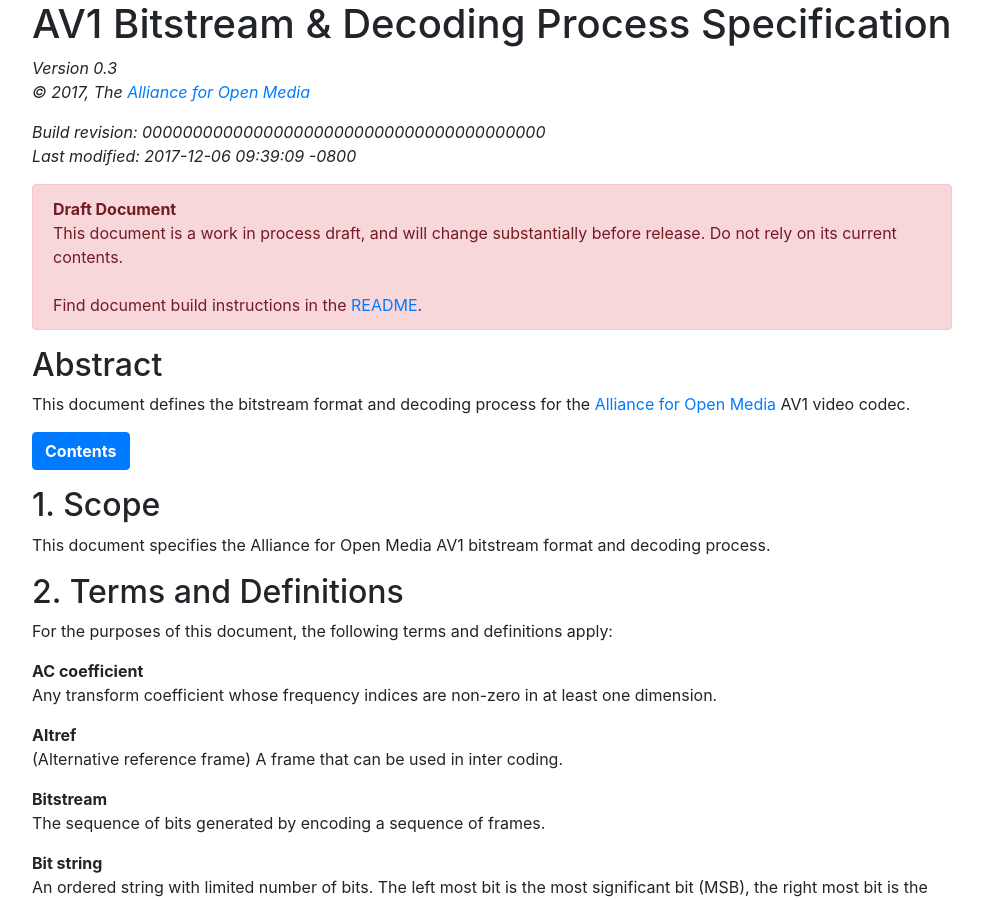
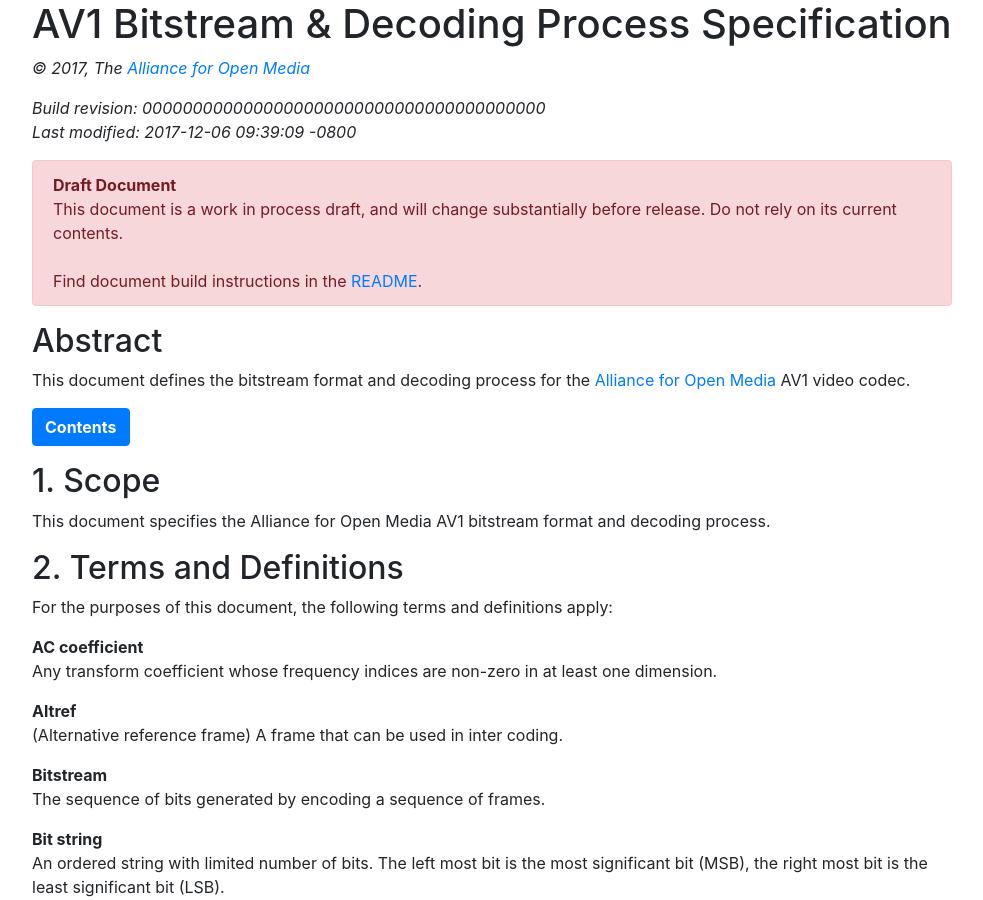
Before and after one commit to cybort/av1-spec-bak, a Jekyll site: the page built from index.md, in a window 1280 px wide and 900 px high. Shown: the whole window, without its empty margins (53-1036 px from the left). Built offline with Jekyll 4.4.1, drawn with Linux system fonts in a browser that asks for light colours; nearby versions of some CDN libraries.

Commit message:
Remove version number
Version numbering will be re-thought.

```diff
--- a/00.version.md
+++ b/00.version.md
@@ -1,5 +1,4 @@
 
-_{{ page.version }}_
 _&copy; 2017, The [Alliance for Open Media][AOM]_
 
 _Build revision: {{ site.github.build_revision }}_
--- a/index.md
+++ b/index.md
@@ -1,7 +1,6 @@
 ---
 layout: page
 title: AV1 Bitstream &amp; Decoding Process Specification
-version: Version 0.3
 version_date: Released 2017-xx-xx
 ---
 
```
Also changed, not shown: README.md.
